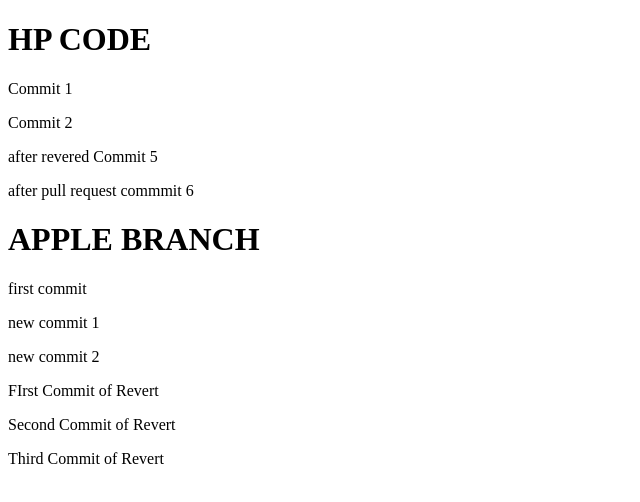
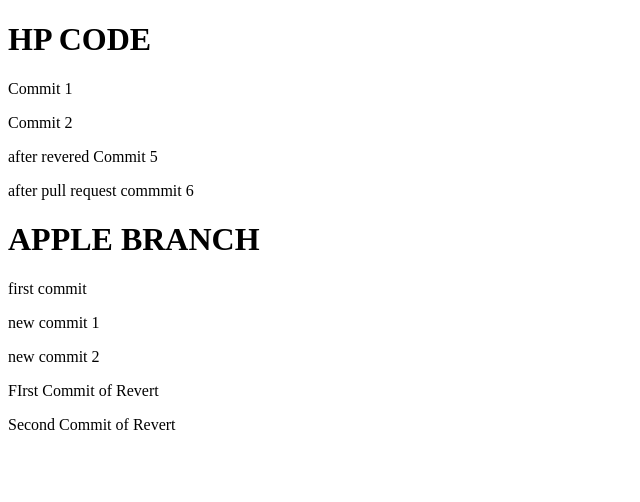
Before and after one commit to ahmed5302/git-training, an Angular app: page / in a window 1280 px wide. Shown: the top 502 px of the page, without its empty margins (0-640 px from the left). Built offline with nearby package versions, Linux system fonts and the light colour scheme.

Commit message:
Revert "Third Commit of Revert"
This reverts commit 588e35c618ae316c82e3a318adc1cc25c8f03163.

```diff
--- a/src/app/app.component.html
+++ b/src/app/app.component.html
@@ -11,4 +11,3 @@
 
 <p>FIrst Commit of Revert</p>
 <p>Second Commit of Revert</p>
-<p>Third Commit of Revert</p>
```
